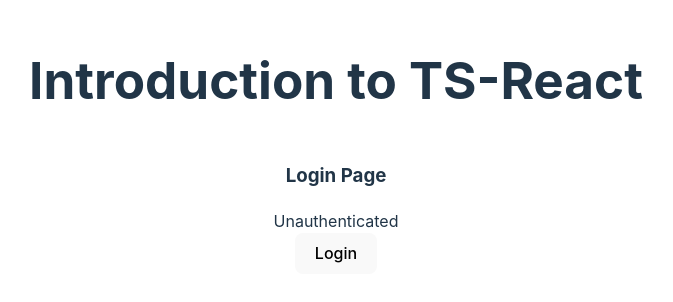
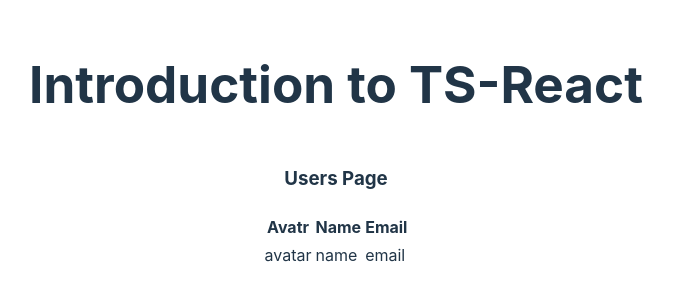
Before and after one commit to BrunoAlan/01-react-foundation, a React (Vite) app: page / in a window 1280 px wide. Shown: the part 254-556 px from the top of the page, without its empty margins (304-977 px from the left). Built offline with nearby package versions, Linux system fonts and the light colour scheme; no server answers.

Commit message:
data fetching with axios

```diff
--- a/package.json
+++ b/package.json
@@ -10,6 +10,7 @@
     "preview": "vite preview"
   },
   "dependencies": {
+    "axios": "^1.7.2",
     "react": "^18.2.0",
     "react-dom": "^18.2.0",
     "zustand": "^4.5.4"
--- a/src/App.tsx
+++ b/src/App.tsx
@@ -1,6 +1,9 @@
-import { LoginPage } from "./components";
+// import { LoginPage } from "./components";
 // import { Counter } from "./components/Counter";
 // import { BasicFuntions, BasicTypes, ObjectLiterals } from "./typescript";
+
+import { useEffect } from "react";
+import { UsersPage } from "./components";
 
 function App() {
   return (
@@ -11,8 +14,9 @@ function App() {
       <ObjectLiterals />
       <BasicFuntions />
       <Counter />
-      <CounterWithHook /> */}
-      <LoginPage />
+      <CounterWithHook />
+      <LoginPage />*/}
+      <UsersPage />
     </main>
   );
 }
--- /dev/null
+++ b/src/components/UsersPage.tsx
@@ -0,0 +1,32 @@
+import axios from "axios";
+import { useEffect } from "react";
+
+export const UsersPage = () => {
+  useEffect(() => {
+    axios
+      .get("https://reqres.in/api/users?page=2")
+      .then((response) => console.log(response.data));
+  }, []);
+
+  return (
+    <>
+      <h3>Users Page</h3>
+      <table>
+        <thead>
+          <tr>
+            <th>Avatr</th>
+            <th>Name</th>
+            <th>Email</th>
+          </tr>
+        </thead>
+        <tbody>
+          <tr>
+            <td>avatar</td>
+            <td>name</td>
+            <td>email</td>
+          </tr>
+        </tbody>
+      </table>
+    </>
+  );
+};
--- a/src/components/index.ts
+++ b/src/components/index.ts
@@ -1,3 +1,4 @@
 export * from "./Counter";
 export * from "./CounterWithHook";
 export * from "./LoginPage";
+export * from "./UsersPage";
```
Also changed, not shown: 1 other file (tests, documents, lock files or other folders).
